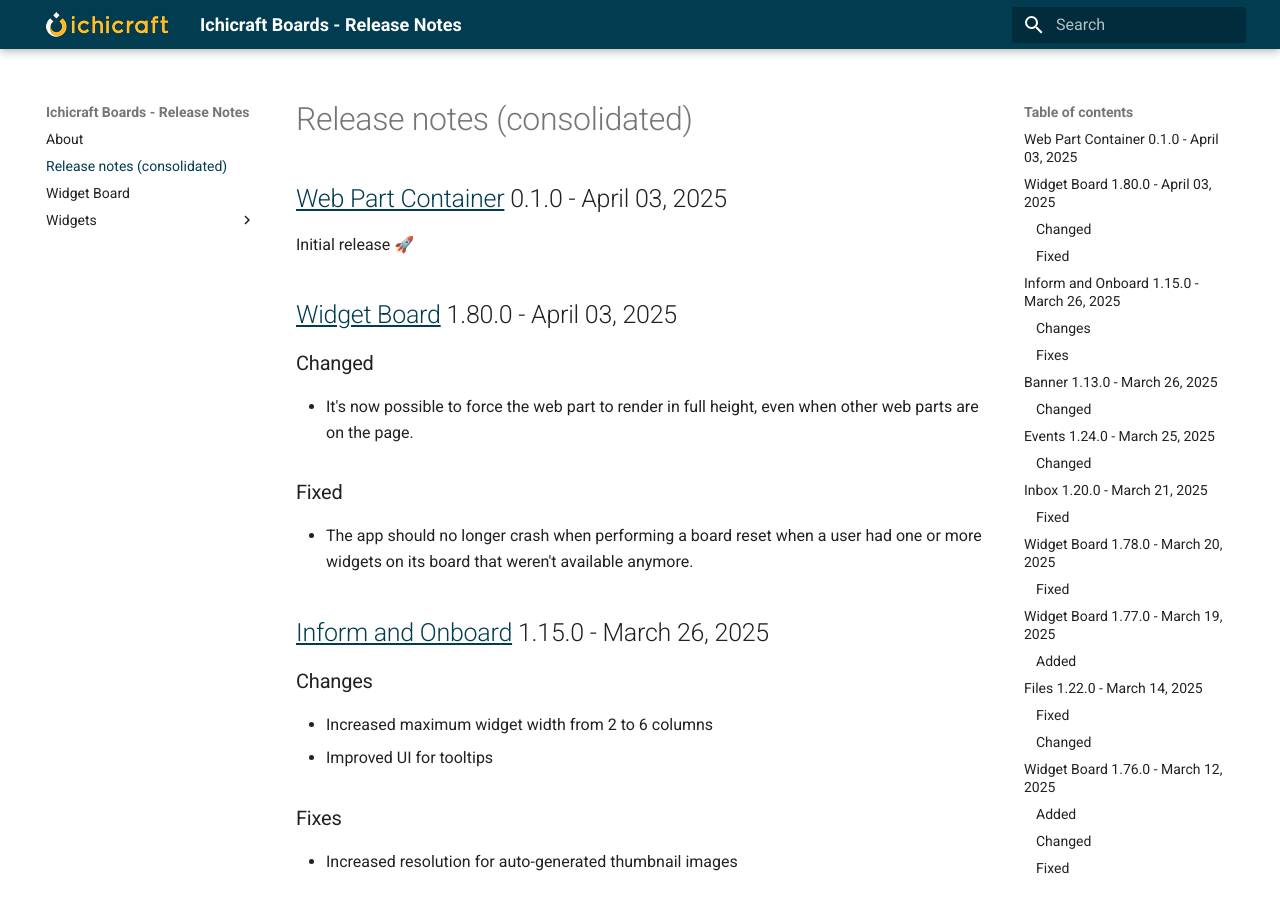
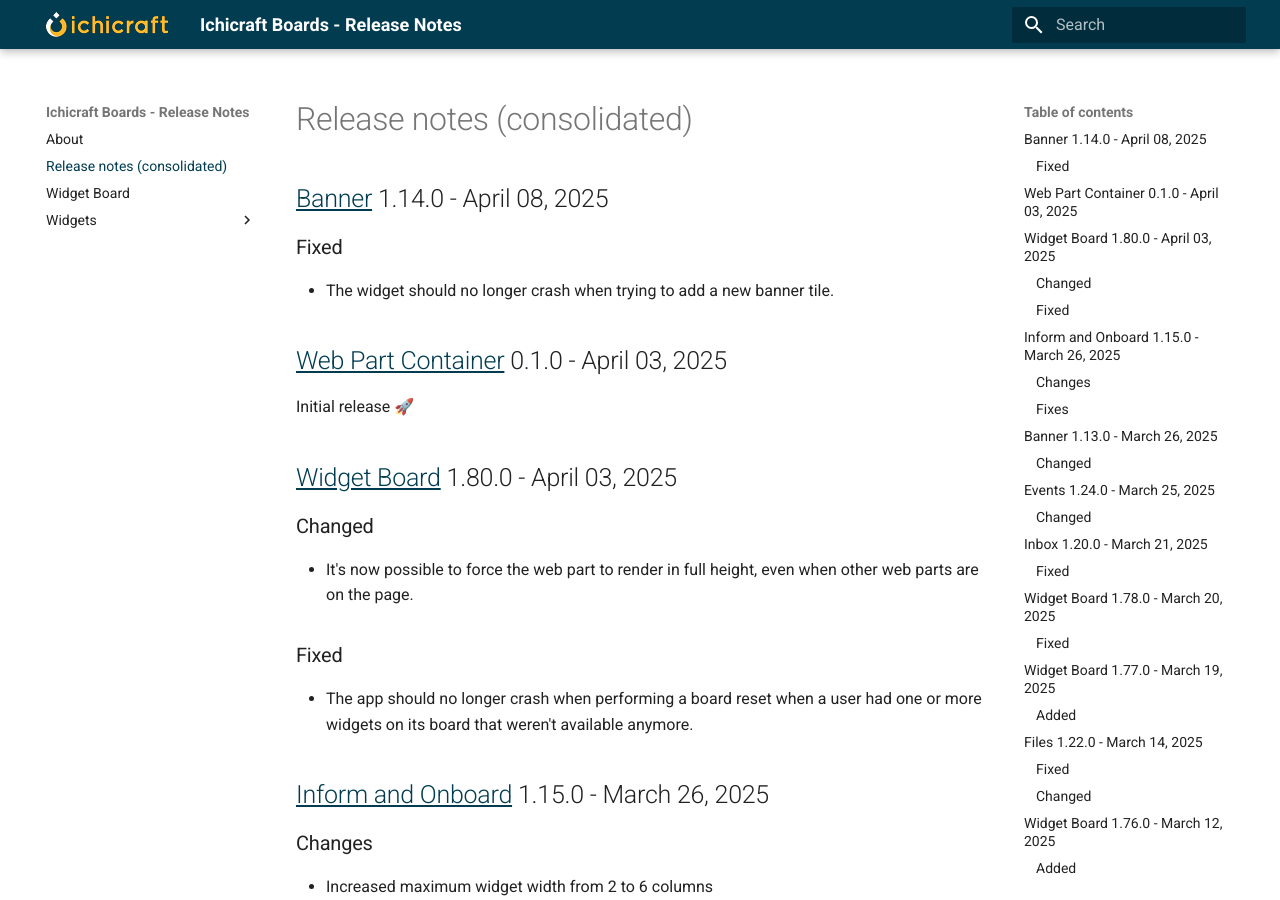
Before and after one commit to ichicraft/widgets-docs, an MkDocs documentation site: the page built from docs/Release-notes-(consolidated).md, in a window 1280 px wide and 900 px high. Built offline with MkDocs 1.6.1 and Material for MkDocs 9.7.7, drawn with Linux system fonts in a browser that asks for light colours.

Commit message:
Release notes updated by BuildService

```diff
--- a/docs/Release-notes-(consolidated).md
+++ b/docs/Release-notes-(consolidated).md
@@ -1,3 +1,8 @@
+## [Banner](./Widgets/Banner.md) 1.14.0 - April 08, 2025
+
+### Fixed
+- The widget should no longer crash when trying to add a new banner tile.
+
 ## [Web Part Container](./Widgets/Web Part Container.md) 0.1.0 - April 03, 2025
 
 Initial release 🚀
--- a/docs/Widgets/Banner.md
+++ b/docs/Widgets/Banner.md
@@ -1,3 +1,8 @@
+## 1.14.0 - April 08, 2025
+
+### Fixed
+- The widget should no longer crash when trying to add a new banner tile.
+
 ## 1.13.0 - March 26, 2025
 
 ### Changed
```
